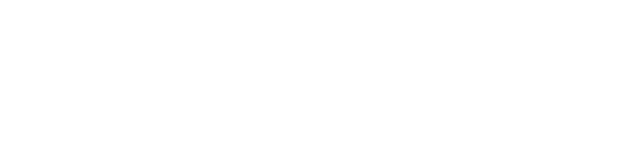
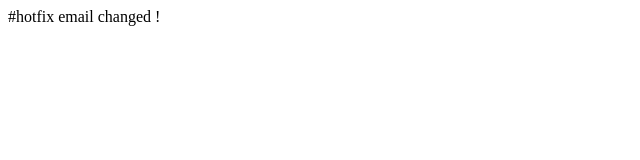
Before and after one commit to michaelkuehnl/repo, a plain HTML site: page index.html in a window 1280 px wide. Shown: the whole page, without its empty margins (0-640 px from the left). Drawn offline with Linux system fonts and the light colour scheme.

Commit message:
hotfix - mail changed

```diff
--- a/index.html
+++ b/index.html
@@ -1,3 +1,3 @@
 <html>
-
+#hotfix email changed !
 </html>
```
